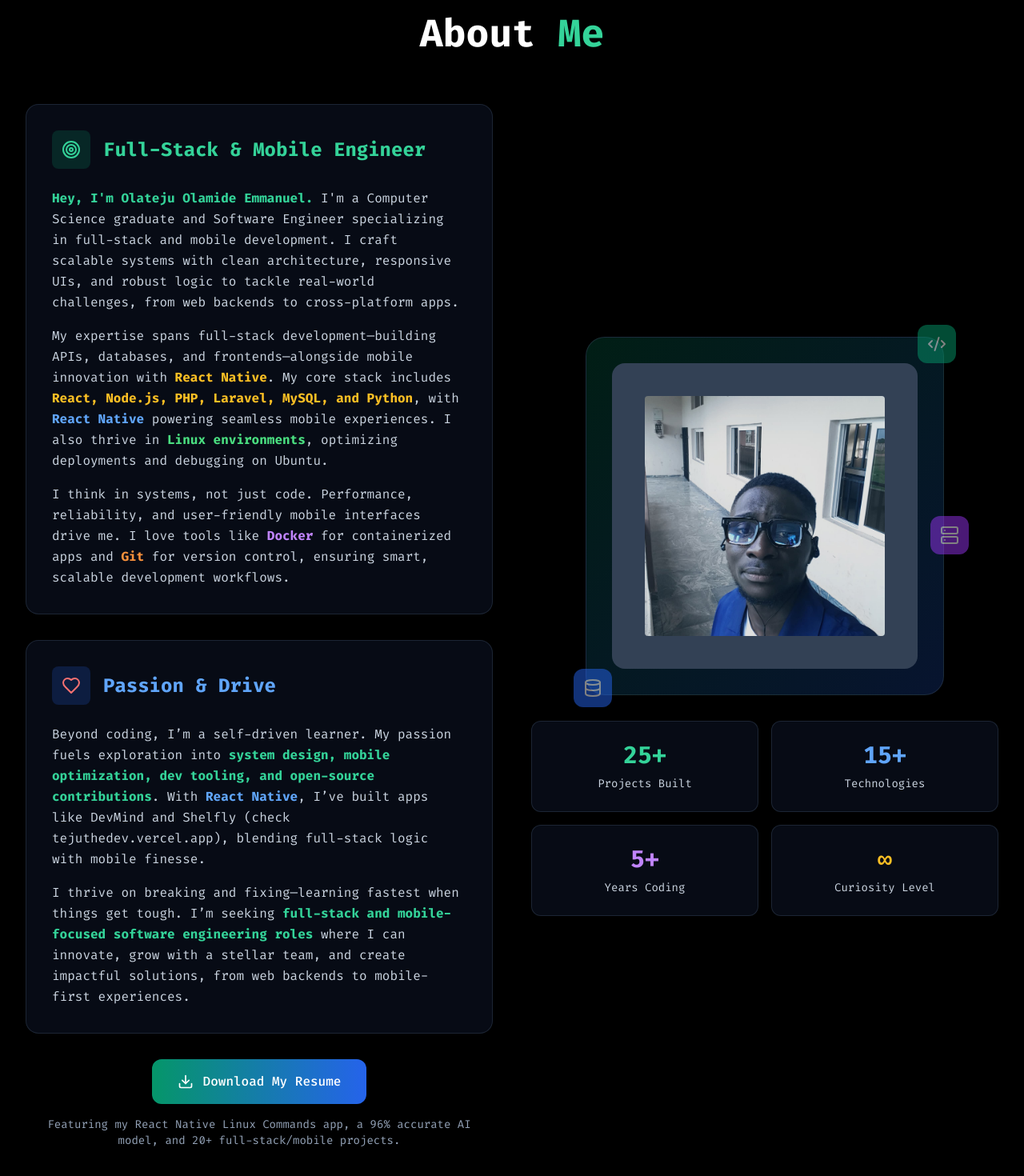
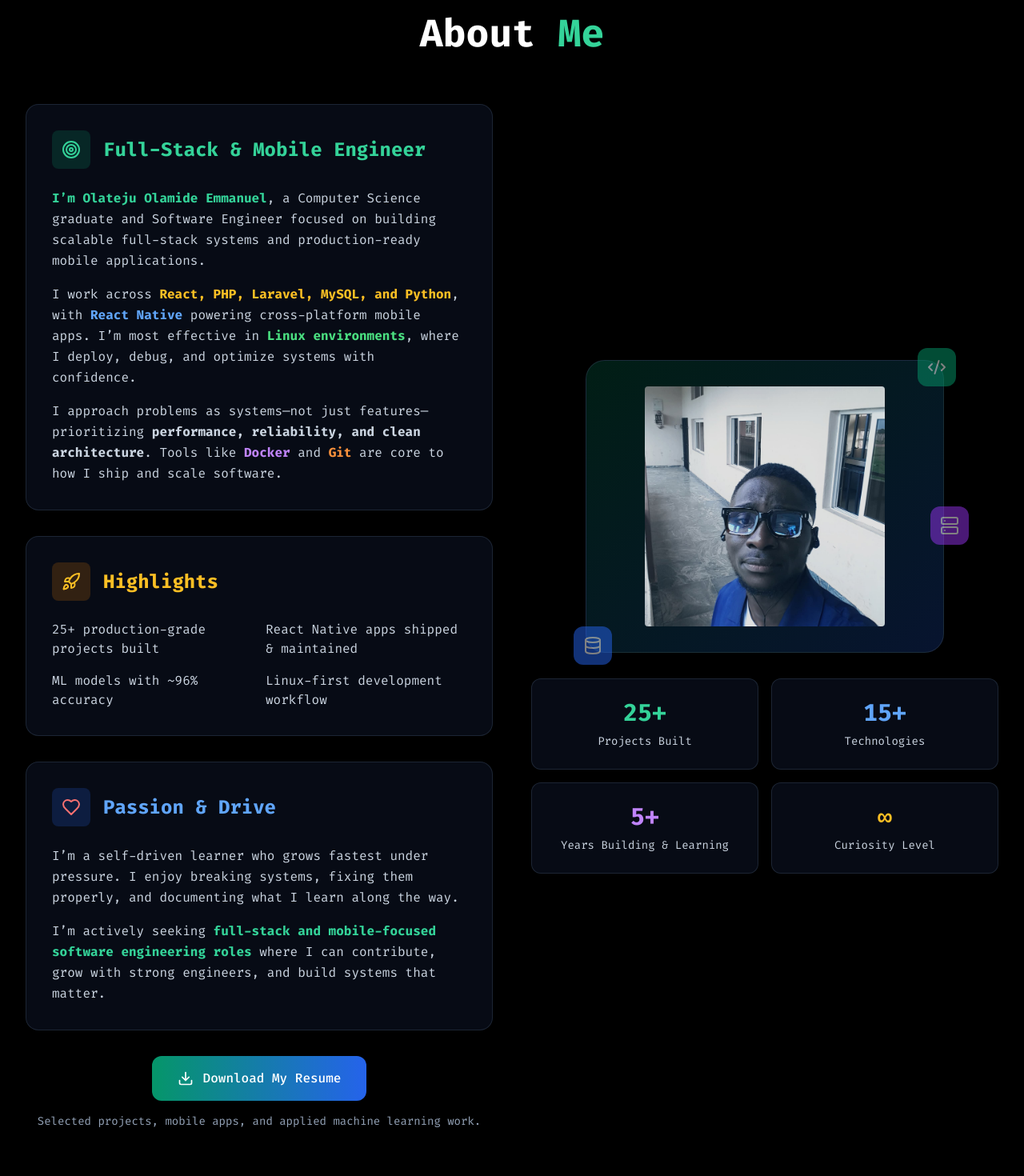
Before and after one commit to tejHacks/portfolio-latest, a React (Vite) app: page / in a window 1280 px wide. Shown: the part 940-2410 px from the top of the page at 80% size. Built offline with nearby package versions, Linux system fonts and the light colour scheme.

Commit message:
Changed projects and added more

```diff
--- a/src/components/About.tsx
+++ b/src/components/About.tsx
@@ -1,4 +1,12 @@
-import { Heart, Target, Download, Database, Server, Code2 } from "lucide-react";
+import {
+  Heart,
+  Target,
+  Download,
+  Database,
+  Server,
+  Code2,
+  Rocket,
+} from "lucide-react";
 import ResumePDF from "../assets/OLATEJU RESUME LATEST.pdf";
 import ProfileImage from "../assets/teju.jpeg";
 
@@ -13,8 +21,9 @@ const About = () => {
         </div>
 
         <div className="grid lg:grid-cols-2 gap-12 items-center">
-          {/* Left Column - Content */}
+          {/* LEFT COLUMN */}
           <div className="space-y-8">
+            {/* Role Summary */}
             <div className="bg-slate-900/50 backdrop-blur-sm rounded-2xl p-8 border border-slate-700/50">
               <div className="flex items-center space-x-4 mb-6">
                 <div className="p-3 bg-emerald-600/20 rounded-lg">
@@ -28,39 +37,57 @@ const About = () => {
               <div className="space-y-4 text-slate-300 leading-relaxed">
                 <p>
                   <strong className="text-emerald-400">
-                    Hey, I'm Olateju Olamide Emmanuel.
-                  </strong>{" "}
-                  I'm a Computer Science graduate and Software Engineer
-                  specializing in full-stack and mobile development. I craft
-                  scalable systems with clean architecture, responsive UIs, and
-                  robust logic to tackle real-world challenges, from web
-                  backends to cross-platform apps.
+                    I’m Olateju Olamide Emmanuel
+                  </strong>
+                  , a Computer Science graduate and Software Engineer focused on
+                  building scalable full-stack systems and production-ready
+                  mobile applications.
                 </p>
 
                 <p>
-                  My expertise spans full-stack development—building APIs,
-                  databases, and frontends—alongside mobile innovation with{" "}
-                  <strong className="text-amber-400">React Native</strong>. My
-                  core stack includes{" "}
+                  I work across{" "}
                   <strong className="text-amber-400">
-                    React, Node.js, PHP, Laravel, MySQL, and Python
+                    React, PHP, Laravel, MySQL, and Python
                   </strong>
                   , with <strong className="text-blue-400">React Native</strong>{" "}
-                  powering seamless mobile experiences. I also thrive in{" "}
+                  powering cross-platform mobile apps. I’m most effective in{" "}
                   <strong className="text-green-400">Linux environments</strong>
-                  , optimizing deployments and debugging on Ubuntu.
+                  , where I deploy, debug, and optimize systems with confidence.
                 </p>
+
                 <p>
-                  I think in systems, not just code. Performance, reliability,
-                  and user-friendly mobile interfaces drive me. I love tools
-                  like <strong className="text-purple-400">Docker</strong> for
-                  containerized apps and{" "}
-                  <strong className="text-orange-400">Git</strong> for version
-                  control, ensuring smart, scalable development workflows.
+                  I approach problems as systems—not just features—prioritizing{" "}
+                  <strong>
+                    performance, reliability, and clean architecture
+                  </strong>
+                  . Tools like{" "}
+                  <strong className="text-purple-400">Docker</strong> and{" "}
+                  <strong className="text-orange-400">Git</strong> are core to
+                  how I ship and scale software.
                 </p>
               </div>
             </div>
 
+            {/* Highlights */}
+            <div className="bg-slate-900/50 backdrop-blur-sm rounded-2xl p-8 border border-slate-700/50">
+              <div className="flex items-center space-x-4 mb-6">
+                <div className="p-3 bg-amber-600/20 rounded-lg">
+                  <Rocket className="w-6 h-6 text-amber-400" />
+                </div>
+                <h3 className="text-2xl font-bold text-amber-400">
+                  Highlights
+                </h3>
+              </div>
+
+              <ul className="grid sm:grid-cols-2 gap-4 text-slate-300">
+                <li> 25+ production-grade projects built</li>
+                <li> React Native apps shipped & maintained</li>
+                <li>ML models with ~96% accuracy</li>
+                <li>Linux-first development workflow</li>
+              </ul>
+            </div>
+
+            {/* Passion */}
             <div className="bg-slate-900/50 backdrop-blur-sm rounded-2xl p-8 border border-slate-700/50">
               <div className="flex items-center space-x-4 mb-6">
                 <div className="p-3 bg-blue-600/20 rounded-lg">
@@ -73,32 +100,23 @@ const About = () => {
 
               <div className="space-y-4 text-slate-300 leading-relaxed">
                 <p>
-                  Beyond coding, I’m a self-driven learner. My passion fuels
-                  exploration into{" "}
-                  <strong className="text-emerald-400">
-                    system design, mobile optimization, dev tooling, and
-                    open-source contributions
-                  </strong>
-                  . With <strong className="text-blue-400">React Native</strong>
-                  , I’ve built apps like DevMind and Shelfly (check
-                  tejuthedev.vercel.app), blending full-stack logic with mobile
-                  finesse.
+                  I’m a self-driven learner who grows fastest under pressure. I
+                  enjoy breaking systems, fixing them properly, and documenting
+                  what I learn along the way.
                 </p>
 
                 <p>
-                  I thrive on breaking and fixing—learning fastest when things
-                  get tough. I’m seeking{" "}
+                  I’m actively seeking{" "}
                   <strong className="text-emerald-400">
                     full-stack and mobile-focused software engineering roles
                   </strong>{" "}
-                  where I can innovate, grow with a stellar team, and create
-                  impactful solutions, from web backends to mobile-first
-                  experiences.
+                  where I can contribute, grow with strong engineers, and build
+                  systems that matter.
                 </p>
               </div>
             </div>
 
-            {/* Resume Download */}
+            {/* Resume */}
             <div className="text-center">
               <a
                 href={ResumePDF}
@@ -109,29 +127,24 @@ const About = () => {
                 Download My Resume
               </a>
               <p className="text-slate-400 text-sm mt-4">
-                Featuring my React Native Linux Commands app, a 96% accurate AI
-                model, and 20+ full-stack/mobile projects.
+                Selected projects, mobile apps, and applied machine learning
+                work.
               </p>
             </div>
           </div>
 
-          {/* Right Column - Visual Elements */}
+          {/* RIGHT COLUMN */}
           <div className="space-y-8">
-            {/* Profile Image */}
+            {/* Profile */}
             <div className="relative">
               <div className="w-full max-w-md mx-auto">
                 <div className="relative bg-gradient-to-br from-emerald-600/20 to-blue-600/20 rounded-3xl p-8 backdrop-blur-sm border border-slate-700/50">
-                  <div className="aspect-square bg-slate-700 rounded-2xl flex items-center justify-center">
-                    <img
-                      src={ProfileImage}
-                      alt="Olateju Olamide Emmanuel"
-                      className="w-[300px] h-[300px] object-cover rounded"
-                      onError={(e) =>
-                        (e.currentTarget.src = "/assets/fallback.jpg")
-                      }
-                    />
-                  </div>
-                  {/* Floating Icons */}
+                  <img
+                    src={ProfileImage}
+                    alt="Olateju Olamide Emmanuel"
+                    className="w-[300px] h-[300px] object-cover rounded mx-auto"
+                  />
+
                   <div className="absolute -top-4 -right-4 p-3 bg-emerald-600 rounded-xl animate-pulse">
                     <Code2 className="w-6 h-6 text-white" />
                   </div>
@@ -145,28 +158,16 @@ const About = () => {
               </div>
             </div>
 
-            {/* Stats Cards */}
+            {/* Stats */}
             <div className="grid grid-cols-2 gap-4">
-              <div className="bg-slate-900/50 backdrop-blur-sm rounded-xl p-6 border border-slate-700/50 text-center">
-                <div className="text-3xl font-bold text-emerald-400 mb-2">
-                  25+
-                </div>
-                <div className="text-slate-300 text-sm">Projects Built</div>
-              </div>
-              <div className="bg-slate-900/50 backdrop-blur-sm rounded-xl p-6 border border-slate-700/50 text-center">
-                <div className="text-3xl font-bold text-blue-400 mb-2">15+</div>
-                <div className="text-slate-300 text-sm">Technologies</div>
-              </div>
-              <div className="bg-slate-900/50 backdrop-blur-sm rounded-xl p-6 border border-slate-700/50 text-center">
-                <div className="text-3xl font-bold text-purple-400 mb-2">
-                  5+
-                </div>
-                <div className="text-slate-300 text-sm">Years Coding</div>
-              </div>
-              <div className="bg-slate-900/50 backdrop-blur-sm rounded-xl p-6 border border-slate-700/50 text-center">
-                <div className="text-3xl font-bold text-amber-400 mb-2">∞</div>
-                <div className="text-slate-300 text-sm">Curiosity Level</div>
-              </div>
+              <Stat value="25+" label="Projects Built" color="emerald" />
+              <Stat value="15+" label="Technologies" color="blue" />
+              <Stat
+                value="5+"
+                label="Years Building & Learning"
+                color="purple"
+              />
+              <Stat value="∞" label="Curiosity Level" color="amber" />
             </div>
           </div>
         </div>
@@ -175,4 +176,19 @@ const About = () => {
   );
 };
 
+const Stat = ({
+  value,
+  label,
+  color,
+}: {
+  value: string;
+  label: string;
+  color: string;
+}) => (
+  <div className="bg-slate-900/50 backdrop-blur-sm rounded-xl p-6 border border-slate-700/50 text-center">
+    <div className={`text-3xl font-bold text-${color}-400 mb-2`}>{value}</div>
+    <div className="text-slate-300 text-sm">{label}</div>
+  </div>
+);
+
 export default About;
--- a/src/components/Hero.tsx
+++ b/src/components/Hero.tsx
@@ -88,7 +88,7 @@ const Hero = () => {
               className="px-10 py-4 bg-gradient-to-r from-emerald-600 to-emerald-500 hover:from-emerald-500 hover:to-emerald-400 text-white rounded-xl font-bold transition-all duration-300 transform hover:scale-110 hover:shadow-2xl hover:shadow-emerald-500/50 flex items-center gap-2 group"
             >
               <span>Explore My Work</span>
-              <ArrowDown className="w-5 h-5 group-hover:translate-y-1 transition-transform" />
+              <ArrowDown className="w-5 pb-6 text-white h-5 group-hover:translate-y-1 transition-transform" />
             </a>
             <a
               href="#contact"
@@ -100,10 +100,10 @@ const Hero = () => {
             </a>
           </div>
 
-          {/* Enhanced Scroll Indicator */}
+          {/* Enhanced Scroll Indicator
           <div className="absolute bottom-8 left-1/2 transform -translate-x-1/2 animate-bounce text-emerald-400/60 hover:text-emerald-400 transition-colors cursor-pointer">
             <ArrowDown className="w-8 h-8" />
-          </div>
+          </div> */}
         </div>
       </div>
     </section>
--- a/src/components/Navbar.tsx
+++ b/src/components/Navbar.tsx
@@ -14,7 +14,7 @@ import {
 
 const Navbar = () => {
   const [time, setTime] = useState(new Date());
-  const [batteryLevel, setBatteryLevel] = useState(85);
+  const [batteryLevel, setBatteryLevel] = useState(0);
   const [isCharging, setIsCharging] = useState(false);
   const [ramUsage, setRamUsage] = useState("12GB");
   const [activeSection, setActiveSection] = useState("home");
@@ -140,7 +140,7 @@ const Navbar = () => {
               </button>
               <div className="text-lg sm:text-xl md:text-2xl font-bold text-emerald-400 hover:text-emerald-300 transition-colors">
                 <a href="#home">
-                  tej<span className="text-amber-400">{"{}"}</span>
+                  TEJ<span className="text-amber-400">{"{}"}</span>
                 </a>
               </div>
             </div>
@@ -173,7 +173,7 @@ const Navbar = () => {
               </div>
               <div className="flex items-center space-x-2">
                 <MapPin className="w-4 h-4 text-red-400" />
-                <span>Akure, Nigeria 🇳🇬</span>
+                <span>Ibadan, Nigeria 🇳🇬</span>
               </div>
             </div>
           </div>
--- a/src/components/Projects.tsx
+++ b/src/components/Projects.tsx
@@ -1,4 +1,4 @@
-import { FaLaughWink } from "react-icons/fa";
+import { FaLaughWink, FaMobile } from "react-icons/fa";
 import {
   ExternalLink,
   ComputerIcon,
@@ -31,7 +31,7 @@ import Image16 from "../assets/library.png"; // For AUO Library
 import Image19 from "../assets/sniphub.png"; // For SnipHub
 import Image21 from "../assets/nmap.png"; // For Nmap Commands Keeper
 import Image22 from "../assets/bible-game.jpg"; // For Nmap Commands Keeper
-import Image23 from "../assets/mobile-app.jpeg"; // For Nmap Commands Keeper
+// import Image23 from "../assets/mobile-app.jpeg"; // For Nmap Commands Keeper
 import { FaLinux } from "react-icons/fa6";
 
 const Projects = () => {
@@ -173,22 +173,22 @@ const Projects = () => {
       github: "https://github.com/tejHacks/jaundice-model-backend",
       icon: <ComputerIcon className="w-6 h-6" />,
     },
-    {
-      title: "Linux Commands App",
-      description:
-        "My first mobile app—built with React Native to browse Linux commands with lazy loading, designed for developers learning CLI on Android.",
-      techStack: [
-        "React Native",
-        "TypeScript",
-        "NativeWind",
-        "JavaScript",
-        "Expo",
-      ],
-      image: Image23,
-      liveDemo: null, // Could add Play Store link if published
-      github: "https://github.com/tejHacks/linux-commands-mobile-app", // Update with actual repo if exists
-      icon: <Smartphone className="w-6 h-6" />,
-    },
+    // {
+    //   title: "Linux Commands App",
+    //   description:
+    //     "My first mobile app—built with React Native to browse Linux commands with lazy loading, designed for developers learning CLI on Android.",
+    //   techStack: [
+    //     "React Native",
+    //     "TypeScript",
+    //     "NativeWind",
+    //     "JavaScript",
+    //     "Expo",
+    //   ],
+    //   image: Image23,
+    //   liveDemo: null, // Could add Play Store link if published
+    //   github: "https://github.com/tejHacks/linux-commands-mobile-app", // Update with actual repo if exists
+    //   icon: <Smartphone className="w-6 h-6" />,
+    // },
     {
       title: "RizzMe",
       description: "A sleezy line generator for ri**ing your opposite gender",
@@ -312,6 +312,73 @@ const Projects = () => {
     },
   ];
 
+  const mobileProjects = [
+    {
+      title: "Linux Commands App",
+      description:
+        "Offline-first React Native app for browsing and learning Linux commands with lazy loading and fast search.",
+      stack: ["React Native", "TypeScript", "Expo", "NativeWind"],
+      category: "Mobile",
+      icon: <Smartphone className="w-8 h-8" />,
+    },
+    {
+      title: "Kairos",
+      description:
+        "Prayer reminder app for Christians, built around Jewish sacred hours with offline support.",
+      stack: ["React Native", "Expo", "Notifications"],
+      category: "Mobile",
+      icon: <Smartphone className="w-8 h-8" />,
+    },
+    {
+      title: "OyoKọpa",
+      description:
+        "CORPERS-focused mobile app for discovering places, services, and essentials in Oyo State.",
+      stack: ["React Native", "TypeScript"],
+      category: "Mobile",
+      icon: <Smartphone className="w-8 h-8" />,
+    },
+    {
+      title: "MamaCare (Mobile)",
+      description:
+        "Pregnancy companion app offering tracking, health tools, and maternal resources.",
+      stack: ["React Native", "Expo", "Firebase"],
+      category: "Mobile",
+      icon: <Smartphone className="w-8 h-8" />,
+    },
+    {
+      title: "Òdù Ilé",
+      description:
+        "Educational mobile app for learning Yorùbá history and cultural heritage.",
+      stack: ["React Native"],
+      category: "Mobile",
+      icon: <Smartphone className="w-8 h-8" />,
+    },
+    {
+      title: "Taska",
+      description:
+        "Minimal task management app focused on clarity, reminders, and productivity.",
+      stack: ["React Native"],
+      category: "Mobile",
+      icon: <Smartphone className="w-8 h-8" />,
+    },
+    {
+      title: "JaundX",
+      description:
+        "Mobile AI app for neonatal jaundice detection using computer vision models.",
+      stack: ["React Native", "Python", "TensorFlow", "OpenCV"],
+      category: "Mobile",
+      icon: <Smartphone className="w-8 h-8" />,
+    },
+    {
+      title: "SmoothSpeex",
+      description:
+        "ML-powered app for speaker separation and voice diarization.",
+      stack: ["Python", "PyTorch", "Audio Processing"],
+      category: "Mobile",
+      icon: <Smartphone className="w-8 h-8" />,
+    },
+  ];
+
   const getColorClasses = (color: string) => {
     const colors = {
       emerald: "from-emerald-600/20 to-emerald-800/20 border-emerald-500/30",
@@ -334,6 +401,79 @@ const Projects = () => {
           </p>
         </div>
 
+        {/* ML Projects Section */}
+        <div className="mb-20">
+          <h3 className="text-3xl font-bold text-white mb-8 flex items-center">
+            <FaMobile className="w-8 h-8 text-emerald-400 mr-4" />
+            Mobile Apps Projects
+          </h3>
+
+          <div className="grid md:grid-cols-1 lg:grid-cols-3 gap-8">
+            {mobileProjects.map((mobileProject) => (
+              <div
+                key={mobileProject.title}
+                className={`bg-gradient-to-br  backdrop-blur-sm rounded-2xl p-6 border hover:border-opacity-50 transition-all duration-300 transform hover:scale-105 hover:shadow-2xl`}
+              >
+                <div className="flex items-center space-x-4 mb-4">
+                  <div className={`p-3 rounded-xl bg-purple-600/20 text-400`}>
+                    {mobileProject.icon}
+                  </div>
+                  <div>
+                    <span className={`text-400 text-sm font-medium`}>
+                      {mobileProject.category}
+                    </span>
+                    <h4 className="text-xl font-bold text-white">
+                      {mobileProject.title}
+                    </h4>
+                  </div>
+                </div>
+
+                <p className="text-slate-300 mb-4 leading-relaxed">
+                  {mobileProject.description}
+                </p>
+
+                <div className="flex flex-wrap gap-2 mb-6">
+                  {mobileProject.stack.map((tech) => (
+                    <span
+                      key={tech}
+                      className="px-3 py-1 bg-slate-700/50 text-slate-300 rounded-full text-sm"
+                    >
+                      {tech}
+                    </span>
+                  ))}
+                </div>
+
+                {/* <div className="flex space-x-4">
+                  <a
+                    href={mobileProject.github}
+                    target="_blank"
+                    rel="noopener noreferrer"
+                    className="flex items-center space-x-2 px-4 py-2 bg-slate-700 hover:bg-slate-600 text-white rounded-lg transition-colors"
+                  >
+                    <Github className="w-4 h-4" />
+                    <span>Code</span>
+                  </a>
+                  {mobileProject.liveDemo ? (
+                    <a
+                      href={mobileProject.liveDemo}
+                      target="_blank"
+                      rel="noopener noreferrer"
+                      className="flex items-center space-x-2 px-4 py-2 bg-slate-700 hover:bg-slate-600 text-white rounded-lg transition-colors"
+                    >
+                      <ExternalLink className="w-4 h-4" />
+                      <span>Live Demo</span>
+                    </a>
+                  ) : (
+                    <div className="flex items-center space-x-2 px-4 py-2 bg-slate-700 text-white rounded-lg opacity-60 cursor-not-allowed">
+                      <ExternalLink className="w-4 h-4" />
+                      <span>Live Link Not Available</span>
+                    </div>
+                  )}
+                </div> */}
+              </div>
+            ))}
+          </div>
+        </div>
         {/* ML Projects Section */}
         <div className="mb-20">
           <h3 className="text-3xl font-bold text-white mb-8 flex items-center">
--- a/src/components/Skills.tsx
+++ b/src/components/Skills.tsx
@@ -306,12 +306,12 @@ const Skills = () => {
                       <span className="text-slate-300 font-medium text-lg">
                         {skill.name}
                       </span>
-                      <div className="w-full bg-slate-700 rounded-full h-2.5 mt-1">
+                      {/* <div className="w-full bg-slate-700 rounded-full h-2.5 mt-1">
                         <div
                           className={`h-2.5 rounded-full bg-${category.color}-500`}
                           style={{ width: `${skill.level}%` }}
                         ></div>
-                      </div>
+                      </div> */}
                     </div>
                   </div>
                 ))}
```
Also changed, not shown: index.html (+34 -19 lines), src/App.tsx (+9 -6 lines), src/components/Contact.tsx (+5 -5 lines).
